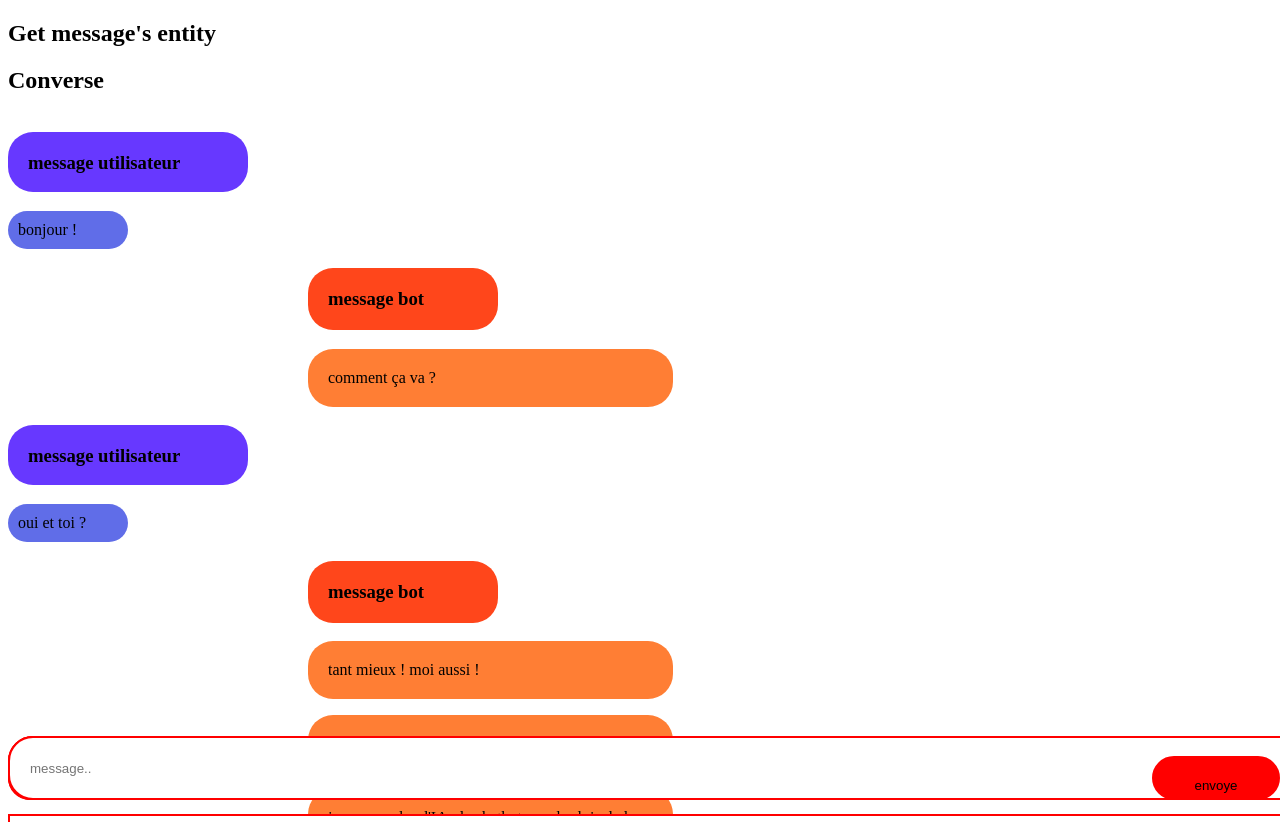
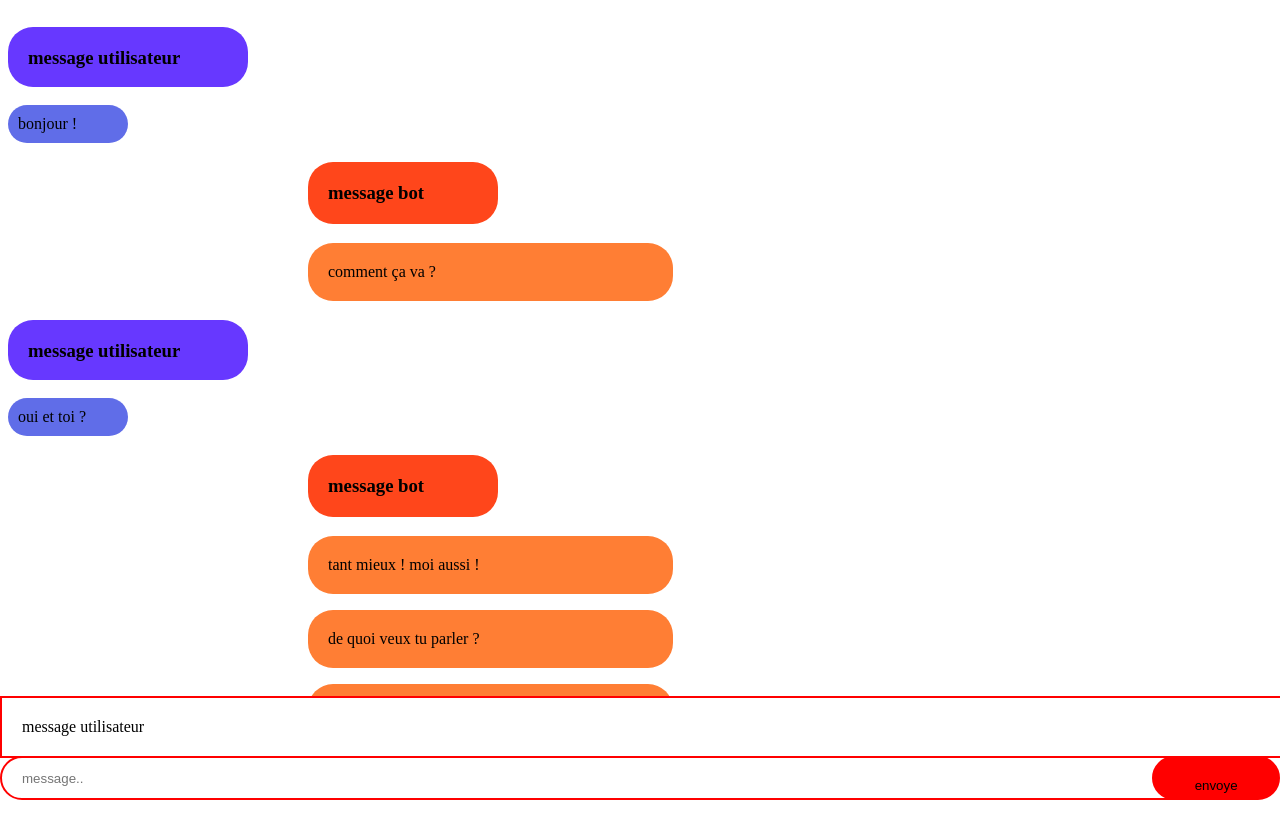
Before and after one commit to domitillerogerekino/chatbot, a plain HTML site: page index.html in a window 1280 px wide. After the commit the page ends 800 px from the top, so only its background shows below. Drawn offline with Linux system fonts and the light colour scheme.

Commit message:
personnalisation page ordonné

```diff
--- a/index.html
+++ b/index.html
@@ -13,7 +13,7 @@
 	</TITLE>
 </HEAD>
 
-	<ul id="messages"></ul>
+	<!-- <ul id="messages"></ul>
 
 	<template id="messagesTemplate">
 		<li><p></p></li>
@@ -28,7 +28,7 @@
 	<form id="sendMessageForm" >
 		<h2>Converse</h2>
 		<input type="text" name="message" id="message2">
-		<input type="submit" value="Envoyer">
+		<input type="submit" value="Envoyer"> -->
 	</form>
 	<div class="conversation">
 
--- a/style.css
+++ b/style.css
@@ -42,10 +42,11 @@
 	input {
     position: fixed;
     bottom: 0;
+    left: 0;
     border: 2px solid red;
-    	height: 20px;
+    height: 0px;
     border-radius: 25px;
-    	width: 100%;
+    width: 95.2%;
     padding: 20px;
 }
 
@@ -59,20 +60,21 @@
     width: 10%;
     right: 0;
     bottom: 0;
+    left: 90.01%;
 }
 
 	label {
     background-color: white;
     position: fixed;
-    	bottom: 42;
+    bottom: 42px;
+    left: 0;
     border: 2px solid red;
     width: 97%;
     padding: 20px;
-
 }
 
 	.conversation {
-		height: 87.5vh;
+		height: 86vh;
 		overflow: auto;
 	}
 
```
Lines whose indentation alone changed are shown as unchanged.
